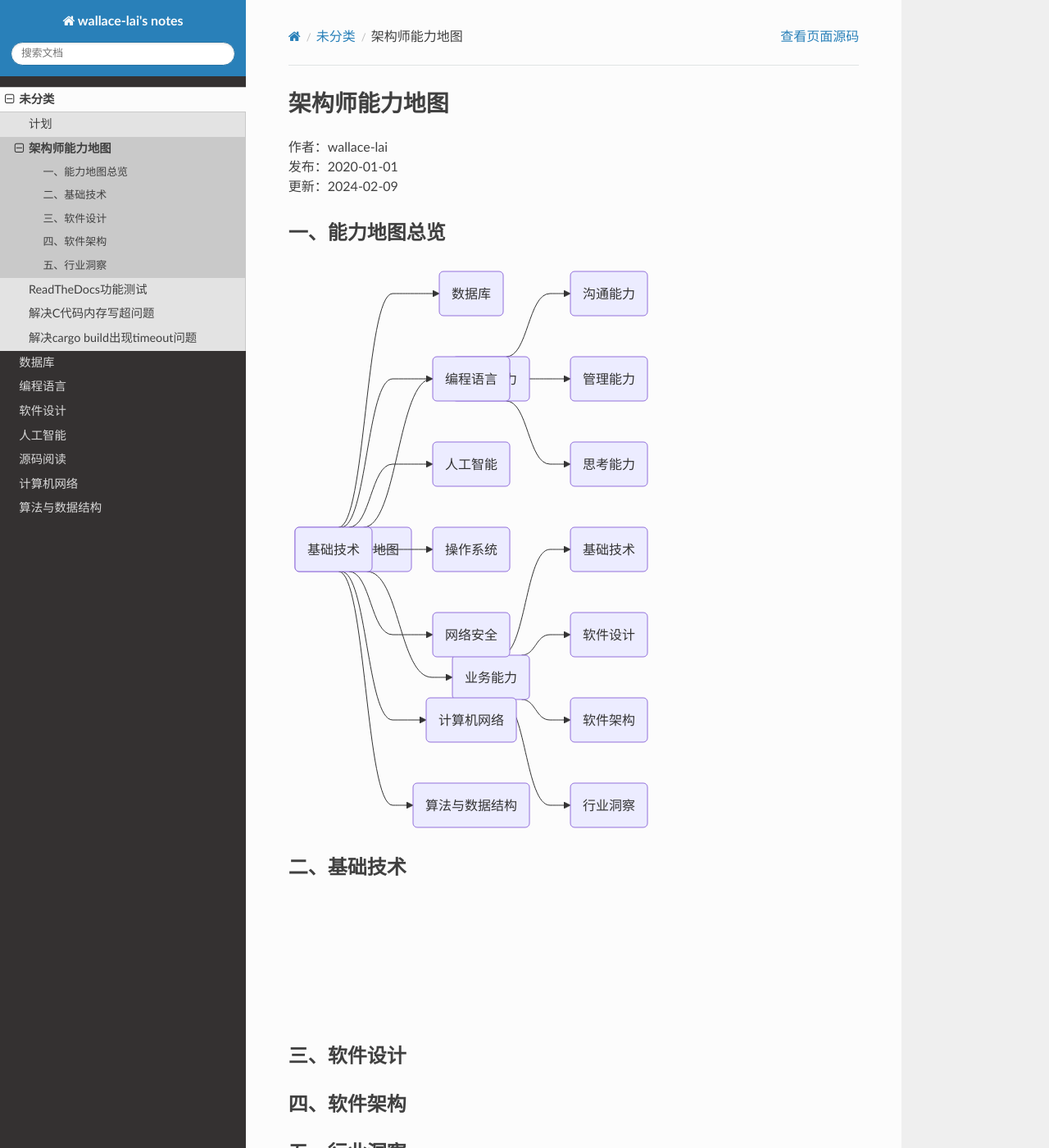
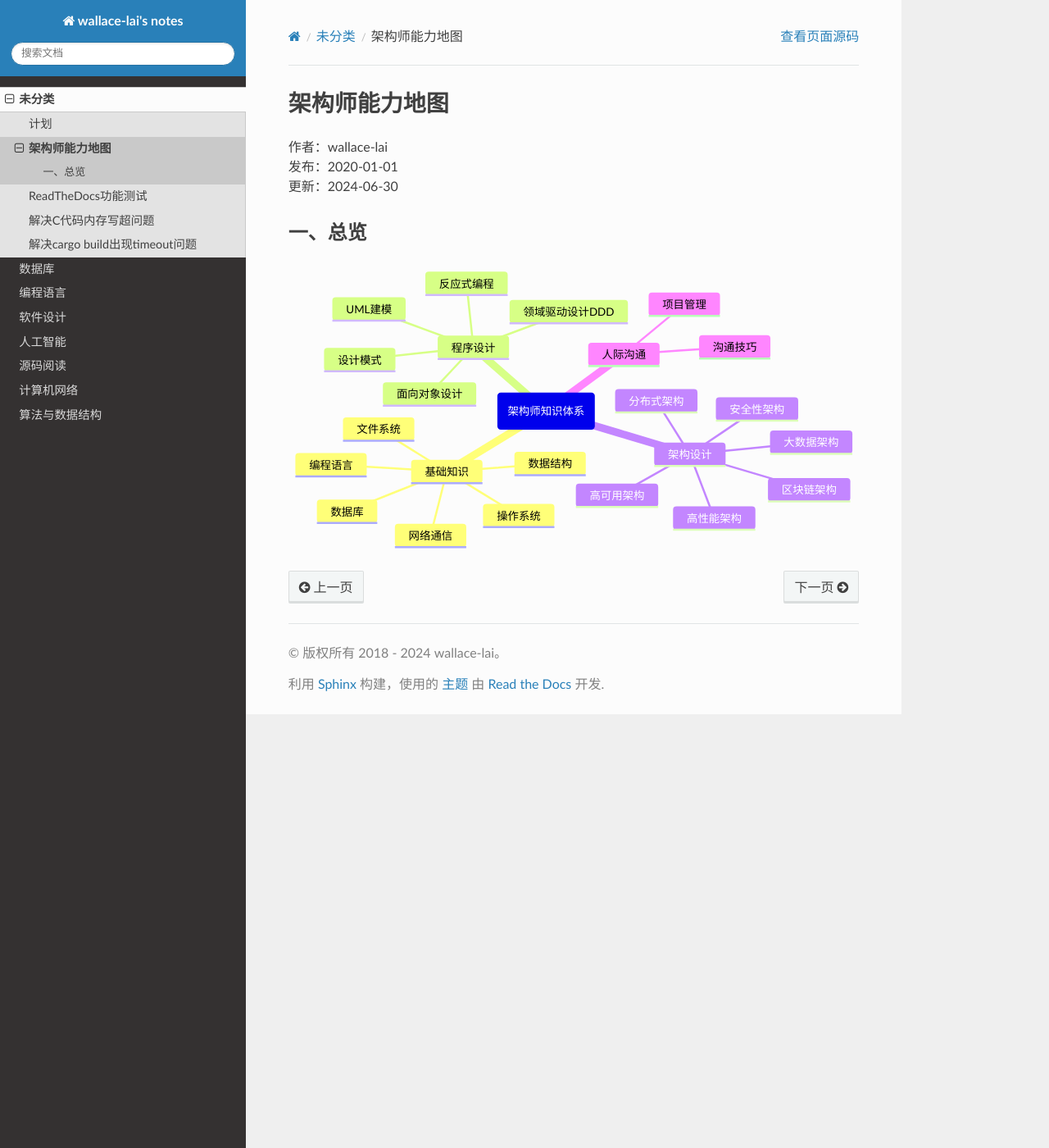
Before and after one commit to wallace-lai/learning-notes, a Sphinx documentation site: the page built from source/Unfiled/architect-roadmap.md, in a window 1280 px wide and 1400 px high. Shown: the whole window at 82% size. Built offline with Sphinx 7.4.7 and the Read the Docs theme 2.0.0, drawn with Linux system fonts in a browser that asks for light colours.

Commit message:
update roadmap (#118)

````diff
--- a/source/Unfiled/architect-roadmap.md
+++ b/source/Unfiled/architect-roadmap.md
@@ -2,64 +2,39 @@
 
 作者：wallace-lai </br>
 发布：2020-01-01 </br>
-更新：2024-02-09 </br>
+更新：2024-06-30 </br>
 
-## 一、能力地图总览
+## 一、总览
 
 ```{mermaid}
 
-    %%{init: {'flowchart': {'curve': 'bumpX'}}}%%
-    flowchart LR
-        root(架构师能力地图)
-            l1(通用能力)
-                l11(沟通能力)
-                l12(管理能力)
-                l13(思考能力)
-
-                l1 --> l11
-                l1 --> l12
-                l1 --> l13
-
-            l2(业务能力)
-                l21(基础技术)
-                l22(软件设计)
-                l23(软件架构)
-                l24(行业洞察)
-
-                l2 --> l21
-                l2 --> l22
-                l2 --> l23
-                l2 --> l24
-
-            root --> l1
-            root --> l2
+mindmap
+    root(架构师知识体系)
+        基础知识
+        ::icon(fa fa-book)
+            操作系统
+            数据结构
+            编程语言
+            网络通信
+            文件系统
+            数据库
+        程序设计
+        ::icon(fa fa-bookmark)
+            UML建模
+            面向对象设计
+            设计模式
+            反应式编程
+            领域驱动设计DDD
+        架构设计
+        ::icon(fa fa-sitemap)
+            高可用架构
+            高性能架构
+            安全性架构
+            大数据架构
+            区块链架构
+            分布式架构
+        人际沟通
+        ::icon(fa fa-heart)
+            沟通技巧
+            项目管理
 ```
-
-## 二、基础技术
-
-```{mermaid}
-%%{init: {'flowchart': {'curve': 'bumpX'}}}%%
-flowchart LR
-    root(基础技术)
-        l0(数据库)
-        l1(编程语言)
-        l2(人工智能)
-        l3(操作系统)
-        l4(网络安全)
-        l5(计算机网络)
-        l6(算法与数据结构)
-
-        root --> l0
-        root --> l1
-        root --> l2
-        root --> l3
-        root --> l4
-        root --> l5
-        root --> l6
-```
-
-## 三、软件设计
-
-## 四、软件架构
-
-## 五、行业洞察
````
